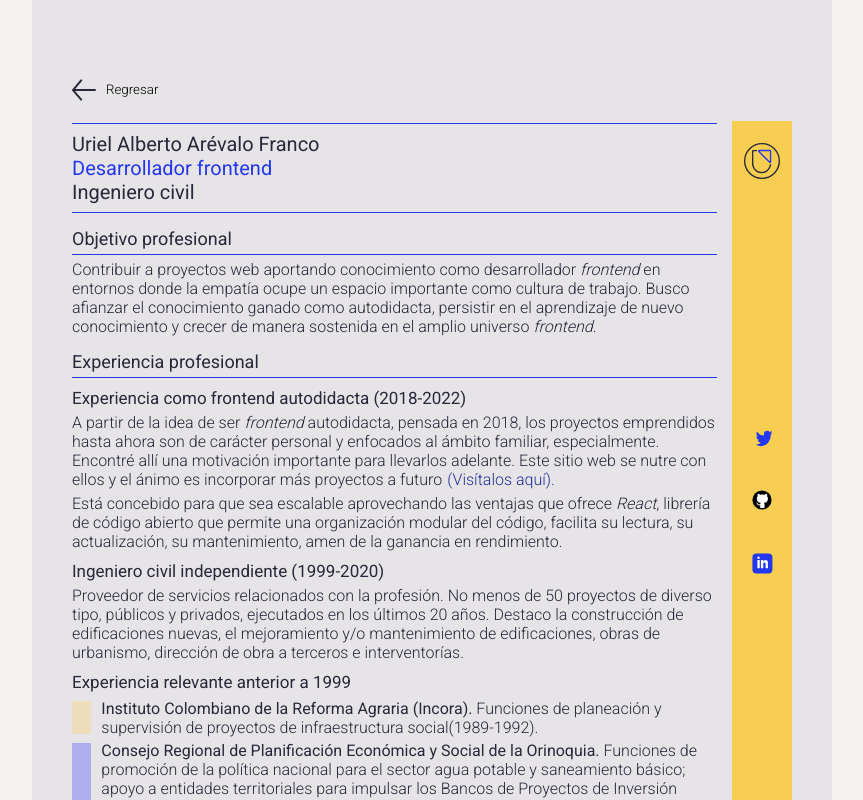
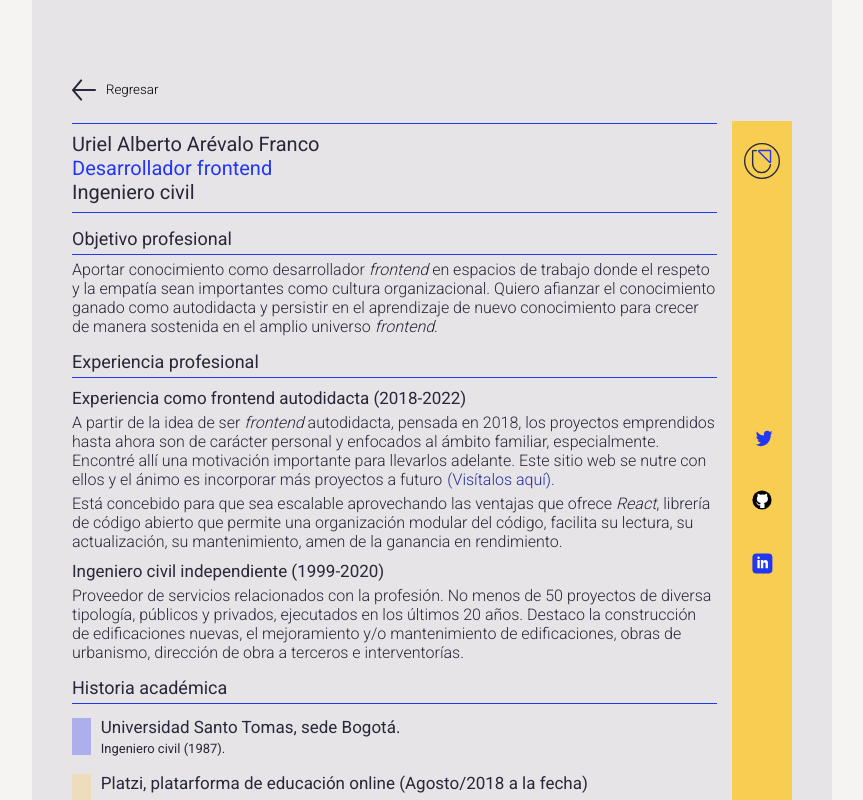
Before and after one commit to Uralberto/uaf3, a React app: page /#/yo in a window 1280 px wide. Shown: the top 800 px of the page, without its empty margins (208-1071 px from the left). Built offline with nearby package versions, Linux system fonts and the light colour scheme.

Commit message:
yo.jsx  actualizado

```diff
--- a/src/pages/Yo.jsx
+++ b/src/pages/Yo.jsx
@@ -47,11 +47,11 @@ const Yo = () => {
               <DivObjetivoProfesional>
                 <h3>Objetivo profesional</h3>
                 <p>
-                  Contribuir a proyectos web aportando conocimiento como
-                  desarrollador <i>frontend</i> en entornos donde la empatía
-                  ocupe un espacio importante como cultura de trabajo. Busco
-                  afianzar el conocimiento ganado como autodidacta, persistir en
-                  el aprendizaje de nuevo conocimiento y crecer de manera
+                  Aportar conocimiento como
+                  desarrollador <i>frontend</i> en espacios de trabajo
+                  donde el respeto y la empatía sean importantes como cultura organizacional. Quiero
+                  afianzar el conocimiento ganado como autodidacta y persistir en
+                  el aprendizaje de nuevo conocimiento para crecer de manera
                   sostenida en el amplio universo <i>frontend</i>.
                 </p>
               </DivObjetivoProfesional>
@@ -84,15 +84,18 @@ const Yo = () => {
                 <p>
                   {" "}
                   Proveedor de servicios relacionados con la profesión. No menos
-                  de 50 proyectos de diverso tipo, públicos y privados,
+                  de 50 proyectos de diversa tipología, públicos y privados,
                   ejecutados en los últimos 20 años. Destaco la construcción de
                   edificaciones nuevas, el mejoramiento y/o mantenimiento de
                   edificaciones, obras de urbanismo, dirección de obra a
                   terceros e interventorías.
                 </p>
+
+
+
               </DivExpProf>
 
-              <DivExpProf>
+              {/* <DivExpProf>
                 <h4>Experiencia relevante anterior a 1999</h4>
                 <DivExpDescripcion className="cv__experiencia-descripcion cv__experiencia-anterior-1999">
                   <DivExpDescripcionItem>
@@ -128,7 +131,7 @@ const Yo = () => {
                     </p>
                   </DivExpDescripcionItem>
                 </DivExpDescripcion>
-              </DivExpProf>
+              </DivExpProf> */}
 
               <DivHistoriaAcademica>
                 <h3>Historia académica</h3>
```
